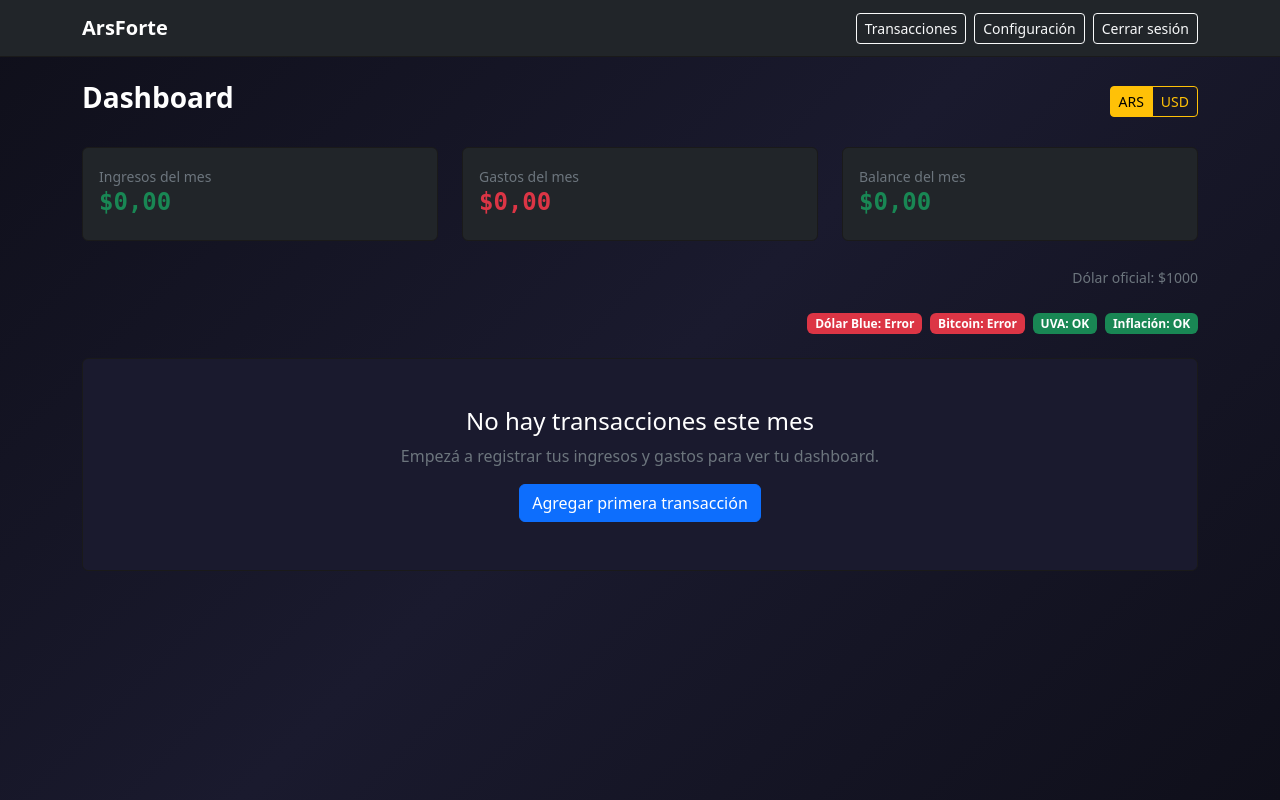
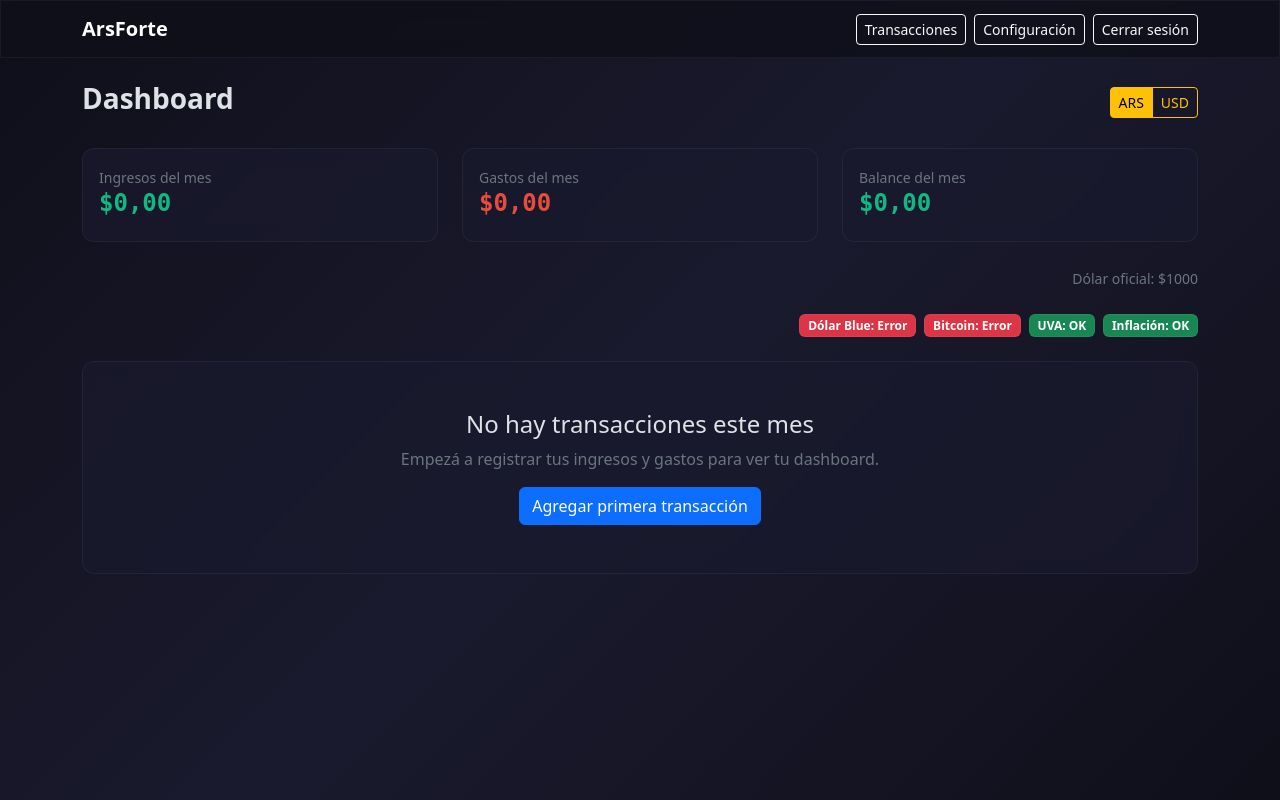
Before and after one commit to facundoroman0/arsforte-project, a Django app: page /dashboard/ in a window 1280 px wide. Run offline with Django 5.2, Linux system fonts and the light colour scheme; the visitor is signed in with stand-in values (Sample User, id 1); data comes from the database, SQL or seed files in the repository; data that the repository does not hold is empty.

Commit message:
Blurred styles added

```diff
--- a/static/css/bootstrap-custom.css
+++ b/static/css/bootstrap-custom.css
@@ -1,42 +1,100 @@
 :root {
-  --bs-body-bg: #0f0f1a;
-  --bs-body-color: #fff;
-  --bs-border-color: #1a1a1a;
+  /* Colors */
+  --color-cyan: #34D1BF;
+  --color-orange: #FFA62B;
+  --color-negative: #e74c3c;
+  --color-positive: #10b981;
+  --bg-base: #0f0f1a;
+
+  /* Glass */
+  --glass-bg: rgba(26, 26, 46, 0.7);
+  --glass-border: rgba(255, 255, 255, 0.05);
+  --glass-blur: 10px;
 }
 
+/* Background */
 body {
-  background: linear-gradient(135deg, #0f0f1a 0%, #1a1a2e 50%, #0f0f1a 100%);
+  background: linear-gradient(135deg, var(--bg-base) 0%, #1a1a2e 50%, var(--bg-base) 100%);
   background-attachment: fixed;
   min-height: 100vh;
 }
 
-.card {
-  --bs-card-bg: #1a1a2e;
-  --bs-card-border-color: #1a1a1a;
+/* Glass - UNA clase reutilizable */
+.glass {
+  background: var(--glass-bg);
+  backdrop-filter: blur(var(--glass-blur));
+  -webkit-backdrop-filter: blur(var(--glass-blur));
+  border: 1px solid var(--glass-border);
 }
 
-.form-control,
-.form-select {
-  background-color: #090912;
-  border-color: #1a1a1a;
+/* Bootstrap overrides - Glass applied globally */
+.card.glass {
+  border-radius: 12px;
+}
+
+.navbar.glass {
+  background: rgba(15, 15, 26, 0.8);
+}
+
+.form-control.glass,
+.form-select.glass {
+  background: rgba(15, 15, 26, 0.6);
+  border-color: var(--glass-border);
   color: #fff;
 }
 
-.form-control:focus,
-.form-select:focus {
-  background-color: #0c0c18;
-  border-color: #5dade2;
-  box-shadow: 0 0 0 0.2rem #1a3a4a;
+.form-control.glass::placeholder {
+  color: rgba(255, 255, 255, 0.4);
 }
 
-.font-mono {
-  font-family: 'JetBrains Mono', 'Fira Code', monospace;
+.form-control.glass:focus,
+.form-select.glass:focus {
+  border-color: var(--color-cyan);
+  box-shadow: 0 0 0 0.2rem rgba(52, 209, 191, 0.2);
+  background: rgba(15, 15, 26, 0.8);
 }
 
-.text-income {
-  color: #10b981;
+.modal-content.glass {
+  background: var(--glass-bg);
+  border-radius: 12px;
 }
 
-.text-expense {
-  color: #e74c3c;
+.alert.glass {
+  background: var(--glass-bg);
+  border: 1px solid var(--glass-border);
 }
+
+.badge.glass {
+  background: rgba(26, 26, 46, 0.8);
+  border: 1px solid var(--glass-border);
+}
+
+/* Accent colors */
+.text-positive { color: var(--color-positive); }
+.text-negative { color: var(--color-negative); }
+.text-cyan { color: var(--color-cyan); }
+.text-orange { color: var(--color-orange); }
+
+.bg-cyan { background-color: var(--color-cyan); }
+.bg-orange { background-color: var(--color-orange); }
+
+/* Font */
+.font-mono { font-family: 'JetBrains Mono', 'Fira Code', monospace; }
+
+/* Table glass */
+.table.glass {
+  background: transparent;
+}
+
+.table.glass th {
+  background: rgba(255, 255, 255, 0.03);
+  border-bottom: 1px solid var(--glass-border);
+}
+
+.table.glass td {
+  border-bottom: 1px solid var(--glass-border);
+}
+
+.table.glass tbody tr:hover {
+  background: rgba(255, 255, 255, 0.03);
+}
--- a/templates/base.html
+++ b/templates/base.html
@@ -14,7 +14,7 @@
 </head>
 <body>
   {% if not hide_navbar %}
-  <nav class="navbar navbar-expand-md navbar-dark bg-dark border-bottom">
+  <nav class="navbar navbar-expand-md navbar-dark glass">
     <div class="container">
       <a class="navbar-brand fw-bold" href="{% url 'dashboard' %}">ArsForte</a>
       <div class="d-flex align-items-center gap-2">
@@ -27,7 +27,7 @@
   {% if messages %}
   <div class="position-fixed top-0 end-0 p-3" style="z-index: 9999;">
     {% for message in messages %}
-    <div class="alert alert-{{ message.tags }} alert-dismissible fade show" role="alert">
+    <div class="alert glass alert-{{ message.tags }} alert-dismissible fade show" role="alert">
       {{ message }}
       <button type="button" class="btn-close" data-bs-dismiss="alert"></button>
     </div>
--- a/templates/dashboard.html
+++ b/templates/dashboard.html
@@ -23,10 +23,10 @@
   <div class="row row-cols-1 row-cols-md-3 g-4 mb-4">
     {% if prev_month_incomes > 0 %}
     <div class="col">
-      <div class="card bg-secondary bg-opacity-10 border-secondary">
+      <div class="card glass">
         <div class="card-body">
           <small class="text-secondary">Mes anterior ({{ prev_month_name }})</small>
-          <div class="h5 font-mono {% if prev_month_balance < 0 %}text-danger{% else %}text-success{% endif %}">
+          <div class="h5 font-mono {% if prev_month_balance < 0 %}text-negative{% else %}text-positive{% endif %}">
             {{ prev_month_balance|money }}
           </div>
         </div>
@@ -34,10 +34,10 @@
     </div>
     {% endif %}
     <div class="col">
-      <div class="card bg-dark">
+      <div class="card glass">
         <div class="card-body">
           <small class="text-secondary">Ingresos del mes</small>
-          <div class="h4 fw-bold text-success font-mono">
+          <div class="h4 fw-bold text-positive font-mono">
             <span class="ars-value">{{ incomes|money }}</span>
             <span class="usd-value d-none">US$ {{ incomes_usd|default:"0" }}</span>
           </div>
@@ -45,10 +45,10 @@
       </div>
     </div>
     <div class="col">
-      <div class="card bg-dark">
+      <div class="card glass">
         <div class="card-body">
           <small class="text-secondary">Gastos del mes</small>
-          <div class="h4 fw-bold text-danger font-mono">
+          <div class="h4 fw-bold text-negative font-mono">
             <span class="ars-value">{{ expenses|money }}</span>
             <span class="usd-value d-none">US$ {{ expenses_usd|default:"0" }}</span>
           </div>
@@ -56,10 +56,10 @@
       </div>
     </div>
     <div class="col">
-      <div class="card bg-dark">
+      <div class="card glass">
         <div class="card-body">
           <small class="text-secondary">Balance del mes</small>
-          <div class="h4 fw-bold font-mono {% if balance < 0 %}text-danger{% else %}text-success{% endif %}">
+          <div class="h4 fw-bold font-mono {% if balance < 0 %}text-negative{% else %}text-positive{% endif %}">
             <span class="ars-value">{{ balance|money }}</span>
             <span class="usd-value d-none">US$ {{ balance_usd|default:"0" }}</span>
           </div>
@@ -74,7 +74,7 @@
 
   {% if alerts %}
   {% for alert in alerts %}
-  <div class="alert alert-warning d-flex align-items-center mb-4" role="alert">
+  <div class="alert glass alert-warning d-flex align-items-center mb-4" role="alert">
     <span class="me-2">⚠️</span>
     <span>{{ alert.message }}</span>
     <a href="{% url 'settings' %}" class="alert-link ms-auto">Ajustar umbral</a>
@@ -85,7 +85,7 @@
   {% if apis_status %}
   <div class="d-flex justify-content-end gap-2 mb-4 flex-wrap">
     {% for api in apis_status %}
-    <span class="badge bg-{% if api.is_healthy %}success{% else %}danger{% endif %}">
+    <span class="badge glass bg-{% if api.is_healthy %}success{% else %}danger{% endif %}">
       {{ api.name }}: {{ api.status }}
     </span>
     {% endfor %}
@@ -93,29 +93,29 @@
   {% endif %}
 
   {% if purchasing_power and purchasing_power.total_income > 0 %}
-  <div class="card mb-4 border-warning bg-warning bg-opacity-10">
+  <div class="card glass mb-4">
     <div class="card-body">
       <div class="d-flex justify-content-between align-items-center mb-3">
         <h2 class="h5 mb-0">Tu poder adquisitivo real</h2>
-        <span class="badge bg-warning text-dark">{{ purchasing_power.start_date|date:"d/m" }} → hoy</span>
+        <span class="badge glass bg-warning text-dark">{{ purchasing_power.start_date|date:"d/m" }} → hoy</span>
       </div>
       <div class="row row-cols-3 g-3">
         <div class="text-center">
-          <div class="p-3 bg-danger bg-opacity-10 rounded">
+          <div class="p-3 rounded" style="background: rgba(231, 76, 60, 0.1);">
             <small class="text-secondary d-block">En pesos</small>
-            <span class="h5 text-danger">-{{ purchasing_power.inflation_loss_pct|floatformat:1 }}%</span>
+            <span class="h5 text-negative">-{{ purchasing_power.inflation_loss_pct|floatformat:1 }}%</span>
           </div>
         </div>
         <div class="text-center">
-          <div class="p-3 bg-success bg-opacity-10 rounded">
+          <div class="p-3 rounded" style="background: rgba(16, 185, 129, 0.1);">
             <small class="text-secondary d-block">Si dolarizaras</small>
-            <span class="h5 text-success">+{{ purchasing_power.dollar_gain_pct|floatformat:1 }}%</span>
+            <span class="h5 text-positive">+{{ purchasing_power.dollar_gain_pct|floatformat:1 }}%</span>
           </div>
         </div>
         <div class="text-center">
-          <div class="p-3 bg-success bg-opacity-10 rounded">
+          <div class="p-3 rounded" style="background: rgba(16, 185, 129, 0.1);">
             <small class="text-secondary d-block">Si PF UVA</small>
-            <span class="h5 text-success">+{{ purchasing_power.uva_gain_pct|floatformat:1 }}%</span>
+            <span class="h5 text-positive">+{{ purchasing_power.uva_gain_pct|floatformat:1 }}%</span>
           </div>
         </div>
       </div>
@@ -124,26 +124,26 @@
   {% endif %}
 
   {% if opportunity and opportunity.balance_in_pesos > 0 %}
-  <div class="card mb-4">
+  <div class="card glass mb-4">
     <div class="card-body">
       <h2 class="h5 mb-3">Costo de Oportunidad</h2>
       <p class="text-secondary small mb-3">Si hubieras invertido tu balance en pesos ({{ opportunity.balance_in_pesos|money }}) en lugar de mantenerlo:</p>
       <div class="row row-cols-3 g-3">
         <div class="text-center">
           <small class="text-secondary d-block">Dólar Blue</small>
-          <span class="font-mono {% if opportunity.potential_gain_dollar > 0 %}text-success{% else %}text-danger{% endif %}">
+          <span class="font-mono {% if opportunity.potential_gain_dollar > 0 %}text-positive{% else %}text-negative{% endif %}">
             {% if opportunity.potential_gain_dollar > 0 %}+{% endif %}{{ opportunity.potential_gain_dollar|money }}
           </span>
         </div>
         <div class="text-center">
           <small class="text-secondary d-block">Bitcoin</small>
-          <span class="font-mono {% if opportunity.potential_gain_bitcoin > 0 %}text-success{% else %}text-danger{% endif %}">
+          <span class="font-mono {% if opportunity.potential_gain_bitcoin > 0 %}text-positive{% else %}text-negative{% endif %}">
             {% if opportunity.potential_gain_bitcoin > 0 %}+{% endif %}{{ opportunity.potential_gain_bitcoin|money }}
           </span>
         </div>
         <div class="text-center">
           <small class="text-secondary d-block">Plazo Fijo UVA</small>
-          <span class="font-mono {% if opportunity.potential_gain_uva > 0 %}text-success{% else %}text-danger{% endif %}">
+          <span class="font-mono {% if opportunity.potential_gain_uva > 0 %}text-positive{% else %}text-negative{% endif %}">
             {% if opportunity.potential_gain_uva > 0 %}+{% endif %}{{ opportunity.potential_gain_uva|money }}
           </span>
         </div>
@@ -153,11 +153,11 @@
   {% endif %}
 
   {% if recent_transactions %}
-  <div class="card mb-4">
+  <div class="card glass mb-4">
     <div class="card-body">
       <h2 class="h5 mb-3">Transacciones recientes</h2>
       <div class="table-responsive">
-        <table class="table table-dark table-hover mb-0">
+        <table class="table glass mb-0">
           <thead>
             <tr>
               <th>Fecha</th>
@@ -172,13 +172,13 @@
             <tr>
               <td>{{ tx.date|date:"d/m" }}</td>
               <td>
-                <span class="badge bg-{% if tx.transaction_type == 'income' %}success{% else %}danger{% endif %}">
+                <span class="badge glass bg-{% if tx.transaction_type == 'income' %}success{% else %}danger{% endif %}">
                   {% if tx.transaction_type == 'income' %}Ingreso{% else %}Gasto{% endif %}
                 </span>
               </td>
               <td>{{ tx.get_category_display }}</td>
               <td>{{ tx.get_instrument_type_display }}</td>
-              <td class="font-mono {% if tx.transaction_type == 'income' %}text-success{% else %}text-danger{% endif %}">
+              <td class="font-mono {% if tx.transaction_type == 'income' %}text-positive{% else %}text-negative{% endif %}">
                 {% if tx.transaction_type == 'income' %}+{% else %}-{% endif %}{{ tx.amount|money }}
               </td>
             </tr>
@@ -192,7 +192,7 @@
     </div>
   </div>
   {% else %}
-  <div class="card text-center">
+  <div class="card glass text-center">
     <div class="card-body py-5">
       <h3 class="h4 mb-2">No hay transacciones este mes</h3>
       <p class="text-secondary mb-3">Empezá a registrar tus ingresos y gastos para ver tu dashboard.</p>
--- a/templates/transactions/modal_detail.html
+++ b/templates/transactions/modal_detail.html
@@ -1,7 +1,7 @@
 {% load static %}
 <div class="modal fade" id="detailModal" tabindex="-1" aria-labelledby="detailModalLabel" aria-hidden="true">
   <div class="modal-dialog modal-lg modal-dialog-centered">
-    <div class="modal-content bg-dark">
+    <div class="modal-content glass">
       <div class="modal-header">
         <h5 class="modal-title" id="detailModalLabel">Detalle de Costo de Oportunidad</h5>
         <button type="button" class="btn-close btn-close-white" data-bs-dismiss="modal" aria-label="Close"></button>
@@ -36,7 +36,7 @@ function openDetailModal(transactionId) {
       modalBody.innerHTML = html;
     })
     .catch(error => {
-      modalBody.innerHTML = '<div class="alert alert-danger">Error al cargar los detalles</div>';
+      modalBody.innerHTML = '<div class="alert glass alert-danger">Error al cargar los detalles</div>';
     });
 
   modal.show();
```
Also changed, not shown: templates/settings.html (+6 -6 lines), templates/transactions/form.html (+7 -7 lines), templates/transactions/list.html (+9 -9 lines), templates/users/login.html (+5 -5 lines), templates/users/register.html (+9 -9 lines).
